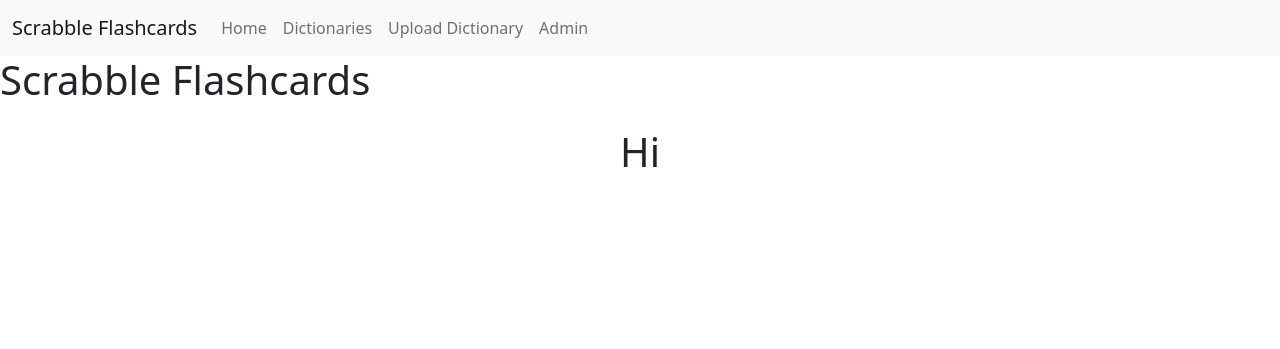
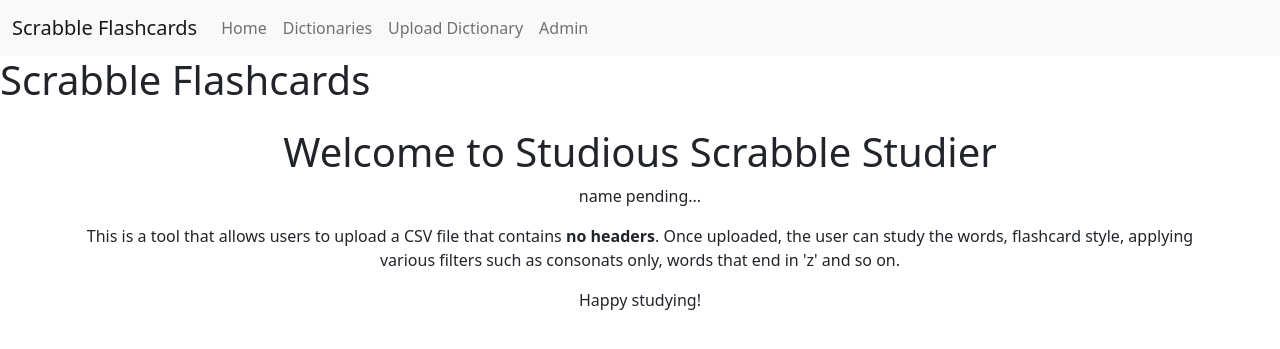
Before and after one commit to good-distractions/scrabble-studier, a Django app: page / in a window 1280 px wide. Shown: the top 349 px of the page. Run offline with Django 4.2, Linux system fonts and the light colour scheme; parts of the project's set-up code (start-up, migrations or seed data) failed here and were passed over.

Commit message:
add file format validator

```diff
--- a/flashcard_app/models.py
+++ b/flashcard_app/models.py
@@ -1,8 +1,10 @@
 from django.db import models
 from django.urls import reverse
 import pathlib
+from django.core.validators import FileExtensionValidator
+
 
 class Dictionary(models.Model):
     title = models.CharField(max_length=60)
     source = models.URLField( max_length=400,blank=True, default=True,null=True)
-    file = models.FileField(blank=False, null=False)
+    file = models.FileField(blank=False, null=False,validators=[FileExtensionValidator(allowed_extensions=["csv"])])
--- a/flashcard_app/templates/flashcard_app/index.html
+++ b/flashcard_app/templates/flashcard_app/index.html
@@ -1,11 +1,7 @@
 {% extends 'base.html' %}
-<!--
-Modules
-- select data source with short preview shown / description of each
-- time between words
-- criteria for words with drop down selector
-- start button
--->
 {%block content%}
-<h1>Hi</h1>
+<h1>Welcome to Studious Scrabble Studier</h1>
+<p>name pending...</p>
+<p> This is a tool that allows users to upload a CSV file that contains <b>no headers</b>. Once uploaded, the user can study the words, flashcard style, applying various filters such as consonats only, words that end in 'z' and so on. </p>
+<p>Happy studying!</p>
 {%endblock%}
```
Also changed, not shown: flashcard_app/migrations/0002_alter_dictionary_file.py (added), 1 other file.
